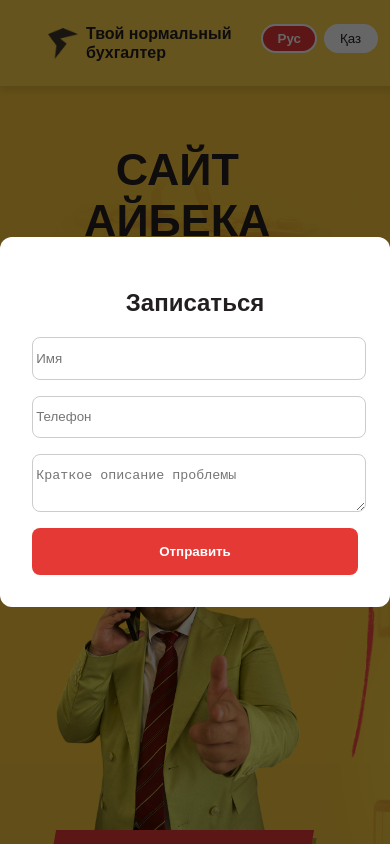
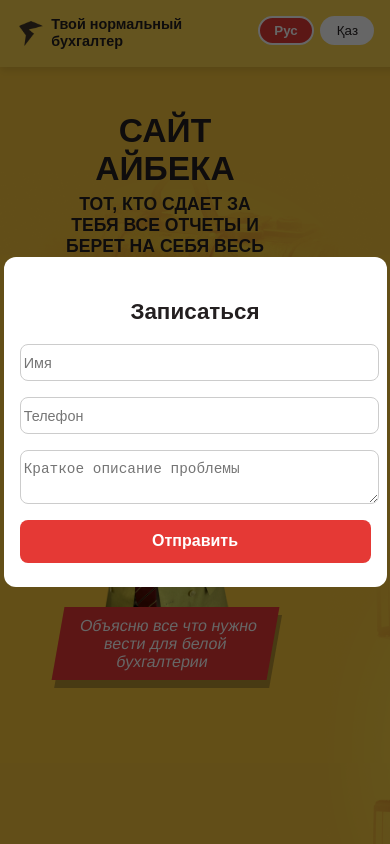
Before and after one commit to sumeshi3648/accountant-landing, a Vue app: page / in a window 390 px wide. Both pictures are taken after a click on the button "Записаться". Shown: the top 844 px of the page. Built offline with nearby package versions, Linux system fonts and the light colour scheme.

Commit message:
responsiveness

```diff
--- a/src/components/Footer.vue
+++ b/src/components/Footer.vue
@@ -111,4 +111,24 @@
     align-items: center;
   }
 }
+
+@media (max-width: 400px) {
+  .footer {
+    padding: 1.5rem 1.2rem;
+  }
+
+  .brand-name {
+    font-size: 1.1rem;
+  }
+
+  .footer-right p,
+  .footer-right a {
+    font-size: 0.9rem;
+  }
+
+  .icon {
+    width: 24px;
+    height: 24px;
+  }
+}
 </style>
--- a/src/components/HeroSection.vue
+++ b/src/components/HeroSection.vue
@@ -328,4 +328,64 @@ function setLang(lang: 'ru' | 'kz') {
     display: block;
   }
 }
+
+@media (max-width: 480px) {
+  .topbar-wrapper {
+    padding: 1rem 1.2rem;
+  }
+
+  .logo {
+    width: 24px;
+  }
+
+  .brand {
+    font-size: 0.9rem;
+  }
+
+  .lang-switch {
+    font-size: 0.9rem;
+    margin-right: 1.2rem;
+  }
+
+  .hero-content-container {
+    padding: 0 0.6rem;
+  }
+
+  .hero-left {
+    margin-top: 1rem;
+  }
+
+  .title {
+    font-size: 2.1rem;
+  }
+
+  .subtitle {
+    font-size: 1.1rem;
+    margin: 0.4rem 0;
+  }
+
+  .cta-button {
+    font-size: 1rem;
+    padding: 0.7rem 1.6rem;
+  }
+
+  .aybek {
+    width: 180px;
+  }
+
+  .bubble {
+    font-size: 1rem;
+    padding: 0.6rem 1rem;
+  }
+
+  .vertical-arrow {
+    width: 60px;
+    margin-top: 8rem;
+  }
+
+  .curve-arrow {
+    width: 160px;
+    margin-top: 0.3rem;
+  }
+}
 </style>
--- a/src/components/SignUpModal.vue
+++ b/src/components/SignUpModal.vue
@@ -103,4 +103,29 @@ const submitForm = async () => {
   text-align: center;
   margin-top: 1rem;
 }
+
+@media (max-width: 400px) {
+  .modal {
+    padding: 1.5rem 1rem;
+  }
+
+  .modal h2 {
+    font-size: 1.4rem;
+  }
+
+  .modal input,
+  .modal textarea {
+    padding-block: 0.6rem;
+    font-size: 0.9rem;
+  }
+
+  .modal button {
+    padding: 0.8rem;
+    font-size: 1rem;
+  }
+
+  .success-message {
+    font-size: 1rem;
+  }
+}
 </style>
--- a/src/components/VideoSection.vue
+++ b/src/components/VideoSection.vue
@@ -29,7 +29,7 @@
 .cta-wrapper {
   margin-top: 4rem;
   margin-bottom: 3rem;
-  margin-left: 8rem;
+  margin-left: 4rem;
   display: flex;
   flex-direction: column;
 }
@@ -112,4 +112,31 @@
     margin: 2rem auto;
   }
 }
+@media (max-width: 400px) {
+  .video-section {
+    padding: 1rem 0.8rem 4rem;
+  }
+
+  .cta-wrapper {
+    margin-top: 4rem;
+    margin-bottom: 2rem;
+    margin-left: 0;
+  }
+
+  .cta-title {
+    font-size: 1.6rem;
+  }
+
+  .bubble {
+    font-size: 1.3rem;
+    padding: 1rem 2.5rem;
+    margin-left: 0;
+  }
+
+  .actual-video {
+    width: 100%;
+    max-width: 320px;
+    height: 400px;
+  }
+}
 </style>
--- a/src/components/WhySection.vue
+++ b/src/components/WhySection.vue
@@ -130,4 +130,31 @@
     flex: 1;
   }
 }
+
+@media (max-width: 400px) {
+  .why-section {
+    padding: 1.2rem 1rem;
+  }
+
+  .section-title {
+    font-size: 1.8rem;
+    margin-bottom: 2rem;
+  }
+
+  .card {
+    padding: 1.5rem 1rem;
+  }
+
+  .circle {
+    width: 50px;
+    height: 50px;
+    font-size: 1.4rem;
+  }
+
+  .card p {
+    font-size: 1.2rem;
+    padding-left: 0.8rem;
+    font-weight: 500;
+  }
+}
 </style>
--- a/src/i18n/index.ts
+++ b/src/i18n/index.ts
@@ -20,7 +20,7 @@ const messages = {
         'Сам буду представлять твои интересы в налоговой',
       ],
     },
-    video: 'Посмотри на себя',
+    video: 'ПОСМОТРИ НА СЕБЯ',
     videoBtn: 'ТЫКНИ НА <br />РОЛИК',
     signup: {
       title: 'Записаться',
```
Also changed, not shown: src/assets/bg-mobile.png.
